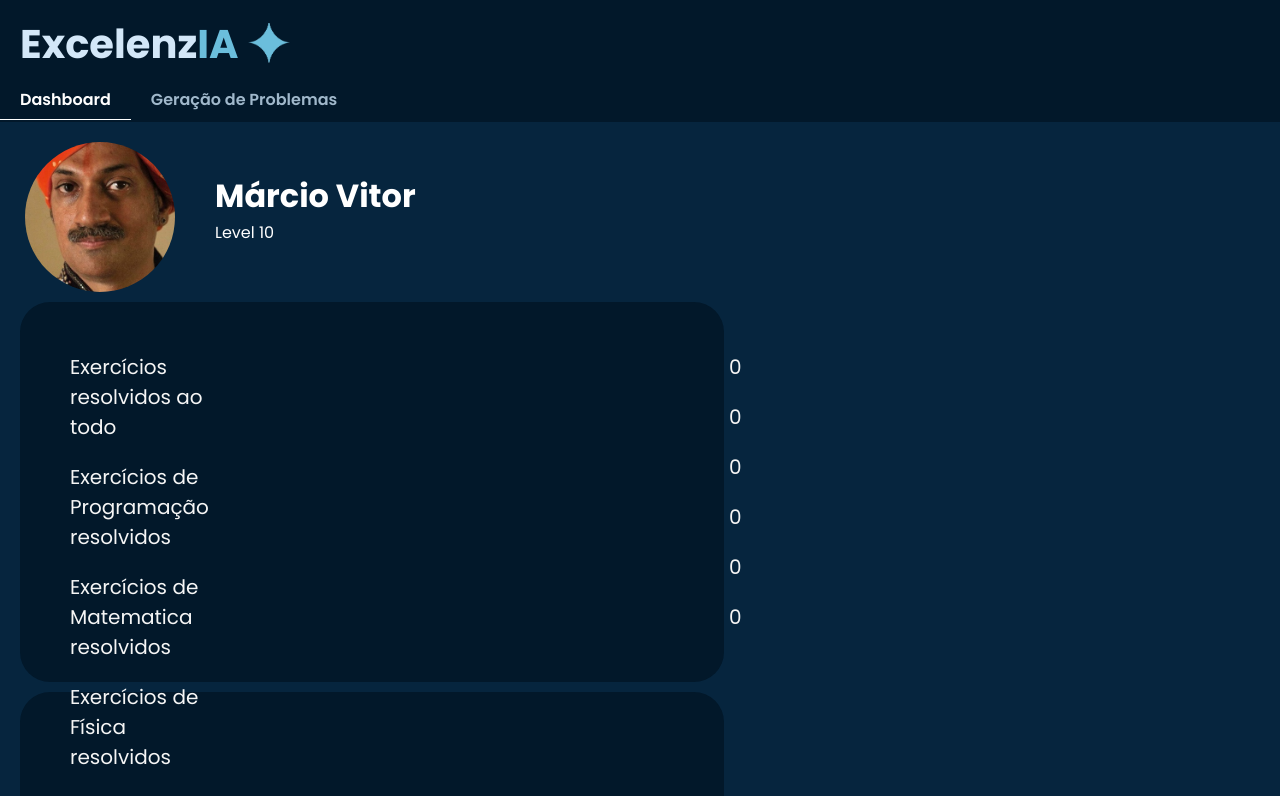
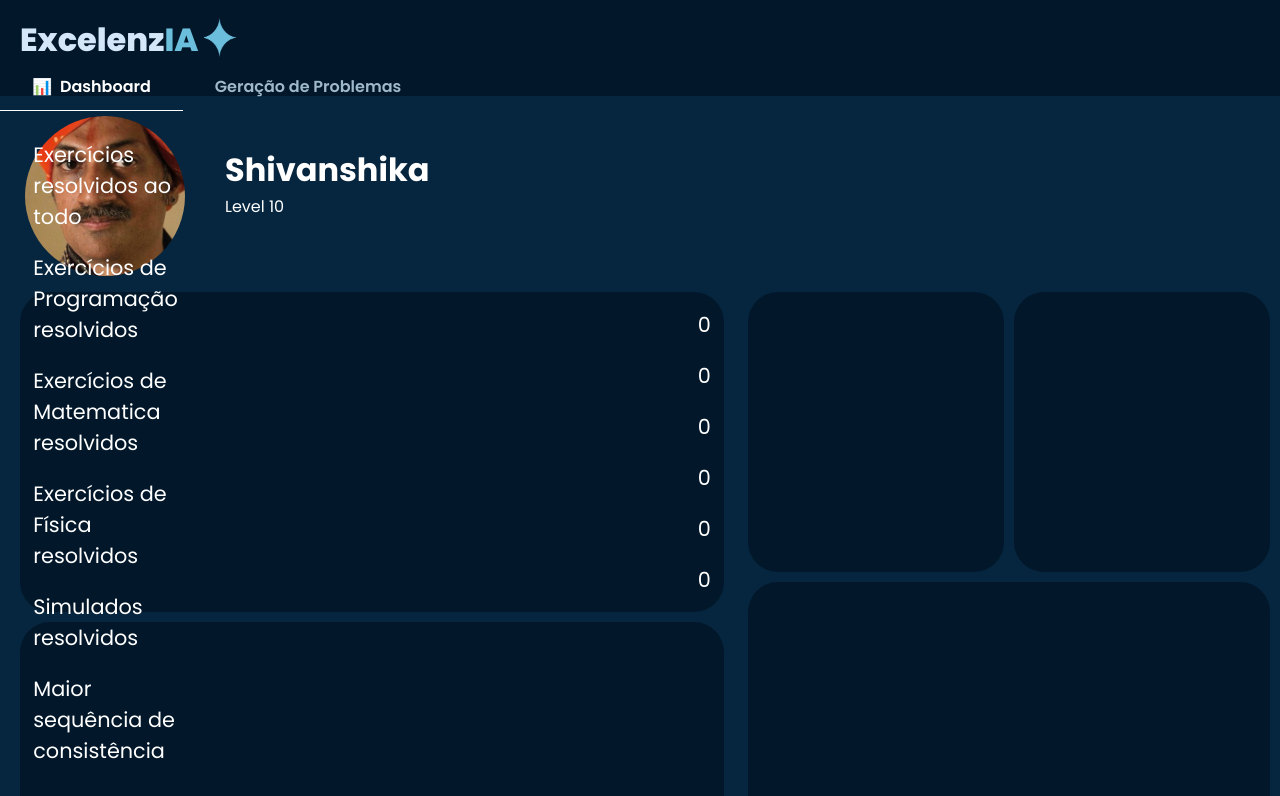
Before and after one commit to MrMarzeero/excelenzia-front, a Vue app: page /dashboard-page in a window 1280 px wide. Shown: the top 796 px of the page. Built offline with nearby package versions, Linux system fonts and the light colour scheme.

Commit message:
feat: finishing dashboard and updating problem generation tab

```diff
--- a/src/components/HeaderView.vue
+++ b/src/components/HeaderView.vue
@@ -5,9 +5,8 @@
             <img class="star-logo-img" src="../assets/images/star-removebg-preview.png" alt="star">
         </div>
         <nav>
-            <!-- <router-link class="nav-item" to="/" >Home</router-link> -->
-            <router-link class="nav-item" to="/dashboard-page" >Dashboard</router-link>
-            <router-link class="nav-item" to="/gerar-problema" >Geração de Problemas</router-link>
+            <router-link class="nav-item dashboard-link" to="/dashboard-page">Dashboard</router-link>
+            <router-link class="nav-item gerar-problema-link" to="/gerar-problema">Geração de Problemas</router-link>
         </nav>
     </header>
 </template>
@@ -28,50 +27,51 @@
 header {
     background-color: #02182A;
     background-size: cover;
-    width: 100%;
-    height: 122px;
-
+    width: 100vw;
+    height: 12vh;
 }
 
-.title-container{
+.title-container {
     display: flex;
     align-items: center;
     justify-content: flex-start;
 }
 
-.title{
+.title {
     color: #D3E7F8;
-    font-size: 40px;
-    padding: 14px 0px 10px 20px;
+    font-size: 2rem;
+    padding: 1rem 0px 10px 20px;
     font-family: "Poppins", serif;
-    font-weight: 700;
+    font-weight: 800;
     font-style: normal;
 }
 
-.secondary{
+.secondary {
     color: #6BBEDC;
-    padding: 14px 0px 10px 0px;
-
+    padding: 1rem 0px 10px 0px;
 }
 
-.star-logo-img{
-    width: 60px;
-    height: 40px;
-    margin: 2px 0px 0px 0px;
+.star-logo-img {
+    width: 2rem;
+    height: 3rem;
+    margin: 2px 0px 0px 5px;
     object-fit: cover;
 }
 
-nav{
+nav {
     display: flex;
+    align-items: center;
+    margin-top: 0.5rem;
     color: #A0B8CB;
     justify-content: flex-start;
-
+    height: 1vh;
 }
 
-.nav-item{
-    padding: 3px 20px;
+.nav-item {
+    padding: 0.2rem 2rem;
     font-family: "Poppins", serif;
-    font-weight: 550;
+    font-weight: 515;
+    font-size: 1rem;
     font-style: normal;
     position: relative;
 }
@@ -79,20 +79,20 @@ nav{
 .nav-item::after {
     content: '';
     position: absolute;
-    bottom: -5px;
+    bottom: -0.6rem;
     left: 0;
     width: 0;
-    height: 1px;
+    height: 0.1rem;
     background-color: #ffffff;
     transition: all 0.3s ease;
 }
 
-.nav-item:hover{
+.nav-item:hover {
     color: #c9d7e2;
     transition: 0.3s;
 }
 
-.router-link-active{
+.router-link-active {
     color: white;
     transition: 0.5s;
 }
@@ -101,5 +101,17 @@ nav{
     width: 100%;
 }
 
+.dashboard-link.router-link-active::before {
+    content: '📊';
+    margin-right: 0.5rem;
+    color: #ffffff;
+    font-size: 1rem;
+}
 
+.gerar-problema-link.router-link-active::before {
+    content: '🛠️';
+    margin-right: 0.5rem;
+    color: #ffffff;
+    font-size: 1rem;
+}
 </style>
--- a/src/router/index.js
+++ b/src/router/index.js
@@ -19,7 +19,7 @@ const routes = [
     path: '/gerar-problema',
     name: 'gerar-problema',
     component: GerarProblema,
-  }
+  },
 ];
 
 const router = createRouter({
--- a/src/views/DashboardPage.vue
+++ b/src/views/DashboardPage.vue
@@ -3,14 +3,14 @@
         <div class="profile-container">
             <img class="profile-pic" src="../assets/images/indian-guy.png" alt="profile-pic">
             <div class="profile-info">
-                <h1> Márcio Vitor </h1>
+                <h1> Shivanshika </h1>
                 <p> Level 10 </p>
             </div>
         </div>
 
-
+        <div class="container-geral">
+            <div class="column-1">
                 <div class="dashboard-infos">
-            <div class="column-1">
                         <section class="dashboard-texts">
                             <p class="info-text">Exercícios resolvidos ao todo</p>
                             <p class="info-text">Exercícios de Programação resolvidos</p>
@@ -30,16 +30,28 @@
                         </section>
                 </div>
 
-            <div class="column-2">
+                <div class="graphic-1">
 
                 </div>
             </div>
 
-        <div class="graphic-1">
+            <aside class="column-2">
+                <div class="container-double-form">
+                    <div class="form-1">
 
                     </div>
 
-        <div class="graphic-2"></div>
+                    <div class="form-1">
+
+                    </div>
+                </div>
+
+                <div class="form-2">
+
+                </div>
+            </aside>
+        </div>
+
     </main>
 </template>
 
@@ -50,8 +62,8 @@
     .dashboard-content{
         background-color: #06253E;
         color: whitesmoke;
-        width: 100%;
-        height: 100%;
+        width: 100vw;
+        height: 90vh;
     }
 
     .profile-container{
@@ -60,8 +72,8 @@
     }
 
     .profile-pic{
-        width: 150px;
-        height: 150px;
+        width: 10rem;
+        height: 10rem;
         object-fit: cover;
         margin: 0px 40px 0px 0px;
         border-radius: 50%;
@@ -79,18 +91,27 @@
         font-style: normal;
     }
 
+    .container-geral{
+        display: flex;
+        flex-wrap: wrap;
+        gap: 1.5rem;
+        margin-top: 1rem;
+    }
+
     .dashboard-infos{
+        display: flex;
+        justify-content: center;
+        align-items: center;
         background-color: #02182A;
-        color: whitesmoke;
-        width: 55%;
-        height: 380px;
+        width: 55vw;
+        height: 40vh;
         border-radius: 30px;
-        margin: 10px 0px 0px 20px;
+        margin: 0px 0px 0px 20px;
         padding: 40px;
     }
 
     .column-1{
-        display: flex;
+        color: white;
     }
 
     .dashboard-numbers{
@@ -99,17 +120,36 @@
 
     .info-text{
         padding: 10px;
-        font-size: 20px;
+        font-size: 1.3rem;
     }
 
     .graphic-1{
         background-color: #02182A;
         color: whitesmoke;
-        width: 55%;
-        height: 250px;
+        width: 55vw;
+        height: 27.5vh;
         border-radius: 30px;
         margin: 10px 0px 0px 20px;
     }
 
+    .container-double-form{
+        display: flex;
+        gap: 10px;
+    }
+
+    .form-1{
+        background-color: #02182A;
+        width: 20vw;
+        border-radius: 30px;
+        height: 35vh;
+    }
+
+    .form-2{
+        background-color: #02182A;
+        margin-top: 10px;
+        border-radius: 30px;
+        height: 32.5vh;
+    }
+
 
 </style>
--- a/src/views/GerarProblema.vue
+++ b/src/views/GerarProblema.vue
@@ -1,11 +1,9 @@
 <template>
     <main class="gen-problem-content">
-        <div class="problem-personalization">
+        <div class="coluna-1">
             <h1 class="title-tab">Personalização</h1>
-
             <div class="personalization-tab tab">
                 <h2 class="title-option"> Matéria </h2>
-
 
                 <h2 class="title-option"> Tópicos </h2>
 
@@ -13,12 +11,13 @@
 
                 <h2 class="title-option"> Número de Questões </h2>
             </div>
+        </div>
 
+        <div class="coluna-2">
+            <h1 class="title-tab"> Descrição </h1>
             <div class="description-tab tab">
-                <h1 class="title-tab"> Descrição </h1>
             </div>
         </div>
-
     </main>
 </template>
 
@@ -28,29 +27,34 @@
 </script>
 
 <style >
+    .gen-problem-content{
+        display: flex;
+        justify-content: center;
+        flex-direction: row;
+        background-color: #02182A;
+        color: whitesmoke;
+        width: 100vw;
+        height: 87vh;
+    }
 
 
-
-    .gen-problem-content{
-        background-color: #02182A;
-        color: whitesmoke;
-        width: 100%;
-        height: 100%;
-    }
-
     .title-tab{
-        font-size: 20px;
+        font-size: 1.3rem;
         font-family: "Poppins", serif;
         font-weight: 600;
         font-style: normal;
-        padding: 15px 0px 0px 30px;
+        padding: 10px 0px 0px 30px;
     }
 
     .personalization-tab{
-        width: 40%;
+        background-color: #0B2B52;
+    }
+
+    .tab{
+        width: 47vw;
         height: 80vh;
         background-color: #0B2B52;
         border-radius: 20px;
-        margin: 12px 20px;
+        margin: 8px 15px;
     }
 </style>
```
Also changed, not shown: src/assets/images/geracao-de-problemas-icon.png (added). Lines whose indentation alone changed are shown as unchanged.
